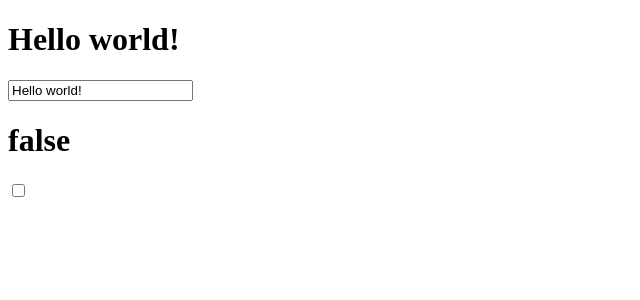
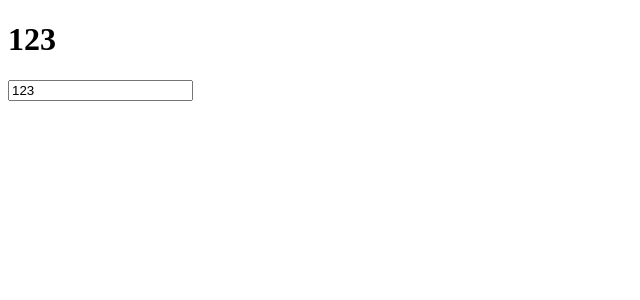
Before and after one commit to JunesWorld/vue3-template-syntax, a Vue app: page / in a window 1280 px wide. Shown: the top 300 px of the page, without its empty margins (0-640 px from the left). Built offline with nearby package versions, Linux system fonts and the light colour scheme.

Commit message:
v-model 수식어

```diff
--- a/src/App.vue
+++ b/src/App.vue
@@ -1,27 +1,39 @@
 <template>
+  <h1>{{ msg }}</h1>
   <!--
-    [v-model]
-    - :value 부터 삭제 후 사용
-    - v-model="msg"
-    - 주의사항 : 한글 입력시 단방향 바인딩 사용할 것(:value)
+    [양방향 바인딩]
+    - 한글 작성시 최적
+    - @change : 바로 반응성이 오는 input과 다르게 tab or enter 키를 누르면 변경
+    - = v-model.lazy="msg"
    -->
-  <h1>{{ msg }}</h1>
-  <input
+  <!--
+    <input
     type="text"
     :value="msg"
     @input="msg = $event.target.value" />
-  <h1>{{ checked }}</h1>
+  -->
+  <!--
+    [v-model.trim]
+    - 띄어쓰기 제거
+   -->
+  <!--
+    [숫자 타입 출력]
+   -->
   <input
-    type="checkbox"
-    v-model="checked" />
+    type="text"
+    v-model.number="msg" />
 </template>
 
 <script>
 export default {
   data() {
     return {
-      msg: 'Hello world!',
-      checked: false
+      msg: 123
+    }
+  },
+  watch: {
+    msg() {
+      console.log(typeof this.msg)
     }
   }
 }
```
